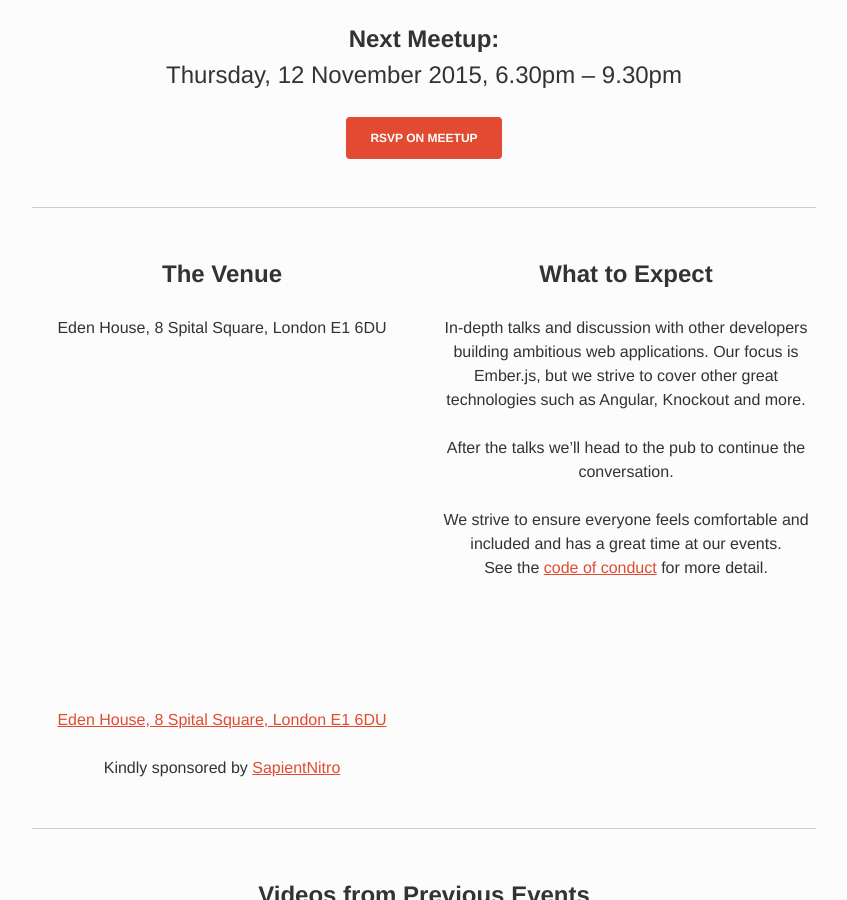
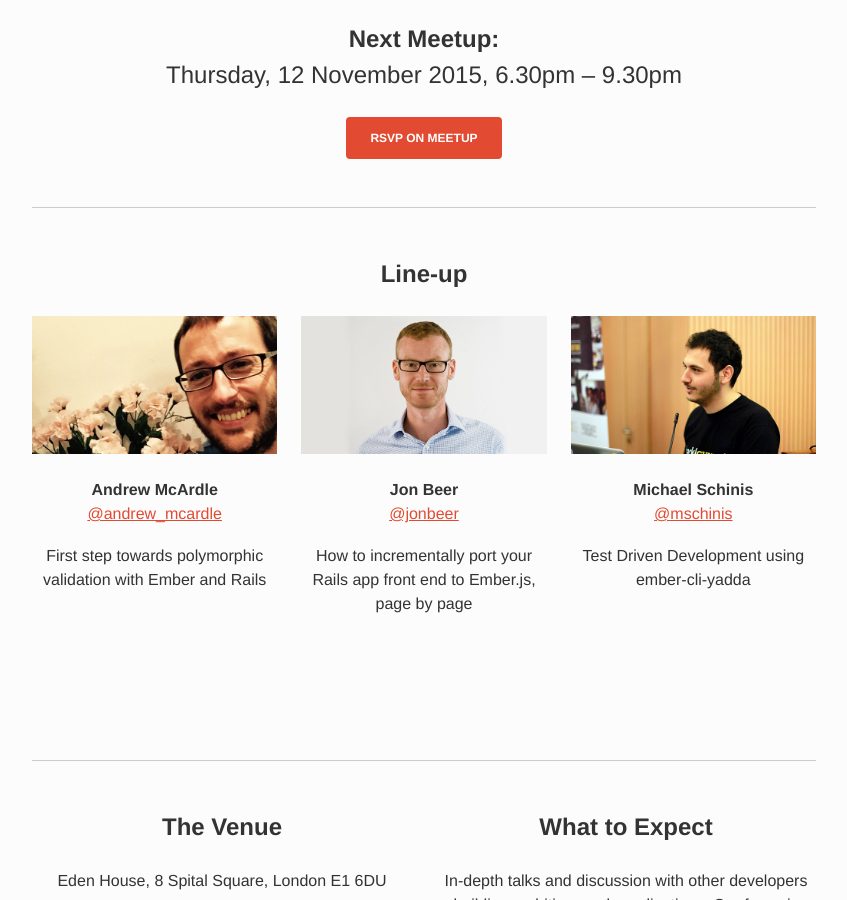
Before and after one commit to emberlondon/emberlondon.github.io, a Jekyll site: the page built from index.html, in a window 1280 px wide and 900 px high, scrolled down 730 px. Shown: the whole window, without its empty margins (216-1063 px from the left). Built offline with Jekyll 4.4.1, drawn with Linux system fonts in a browser that asks for light colours; nearby versions of some CDN libraries.

Commit message:
Add November 2015 speakers

```diff
--- a/_data/next-meetup.yml
+++ b/_data/next-meetup.yml
@@ -3,19 +3,16 @@ time: 6.30pm – 9.30pm
 datetime_aria: Thursday, twelth of November, two-thousand and fifteen, six thirty pm to nine thirty pm.
 location: Eden House, 8 Spital Square, London E1 6DU
 url: "http://www.meetup.com/London-Emberjs-User-Group/events/224459337/"
-# talks:
-#   - speaker_name:
-#     speaker_twitter:
-#     image:
-#     title:
-#     abstract:
-#   - speaker_name:
-#     speaker_twitter:
-#     image:
-#     title:
-#     abstract:
-#   - speaker_name:
-#     speaker_twitter:
-#     image:
-#     title:
-#     abstract:
+talks:
+  - speaker_name: Andrew McArdle
+    speaker_twitter: andrew_mcardle
+    image: images/speakers/andrew_mcardle.jpg
+    title: First step towards polymorphic validation with Ember and Rails
+  - speaker_name: Jon Beer
+    speaker_twitter: jonbeer
+    image: images/speakers/jonbeer.jpg
+    title: How to incrementally port your Rails app front end to Ember.js, page by page
+  - speaker_name: Michael Schinis
+    speaker_twitter: mschinis
+    image: images/speakers/mschinis.jpg
+    title: Test Driven Development using ember-cli-yadda
```
Also changed, not shown: images/speakers/andrew_mcardle.jpg (added), images/speakers/jonbeer.jpg (added), images/speakers/mschinis.jpg (added).
